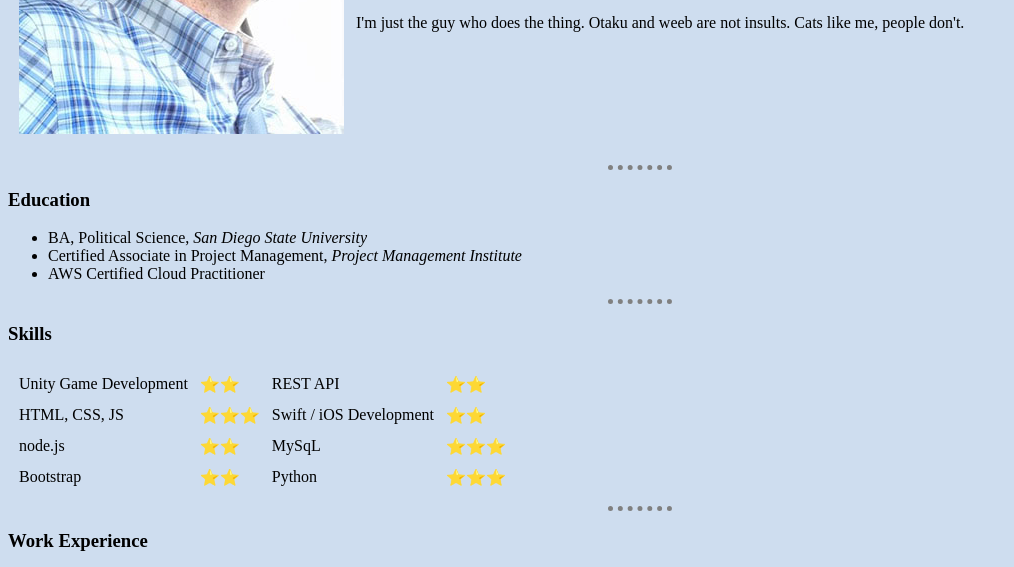
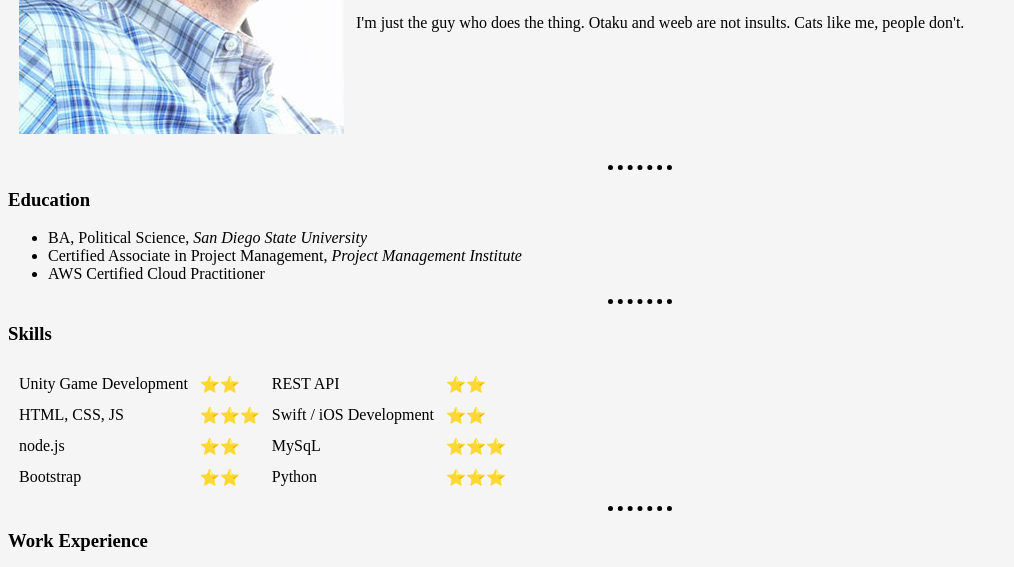
Before and after one commit to rlr524/udemy-web-dev-test, a plain HTML site: page index.html in a window 1280 px wide. Shown: the part 209-776 px from the top of the page, without its empty margins (0-1014 px from the left). Drawn offline with Linux system fonts and the light colour scheme.

Commit message:
Added to style.css

```diff
--- a/style.css
+++ b/css/style.css
@@ -1,12 +1,18 @@
   body {
-    background-color: #CEDDEF;
+    background-color: #F6F5F5;
   }
   hr {
     /* background-color: white; */
     /* border: none; */
+    border-color: black;
     border-style: dotted none none none;
-    border-color: grey;
     border-width: 5px;
     height: 0;
     width: 5%;
   }
+  h1 {
+    color: black;
+  }
+  h3 {
+    color: black;
+  }
--- a/index.html
+++ b/index.html
@@ -4,20 +4,7 @@
   <meta charset="utf-8">
   <title>Rob's Personal Site</title>
   <meta name="description" content="Rob's Test Site for Angela's Udemy Course" />
-  <style media="screen">
-    body {
-      background-color: #CEDDEF;
-    }
-    hr {
-      /* background-color: white; */
-      /* border: none; */
-      border-style: dotted none none none;
-      border-color: grey;
-      border-width: 5px;
-      height: 0px;
-      width: 5%;
-    }
-  </style>
+  <link rel="stylesheet" href="css/style.css">
 </head>
 <body>
 <table cellspacing="10">
```
Also changed, not shown: contact.html (+1 -0 lines), hobbies.html (+1 -0 lines).
